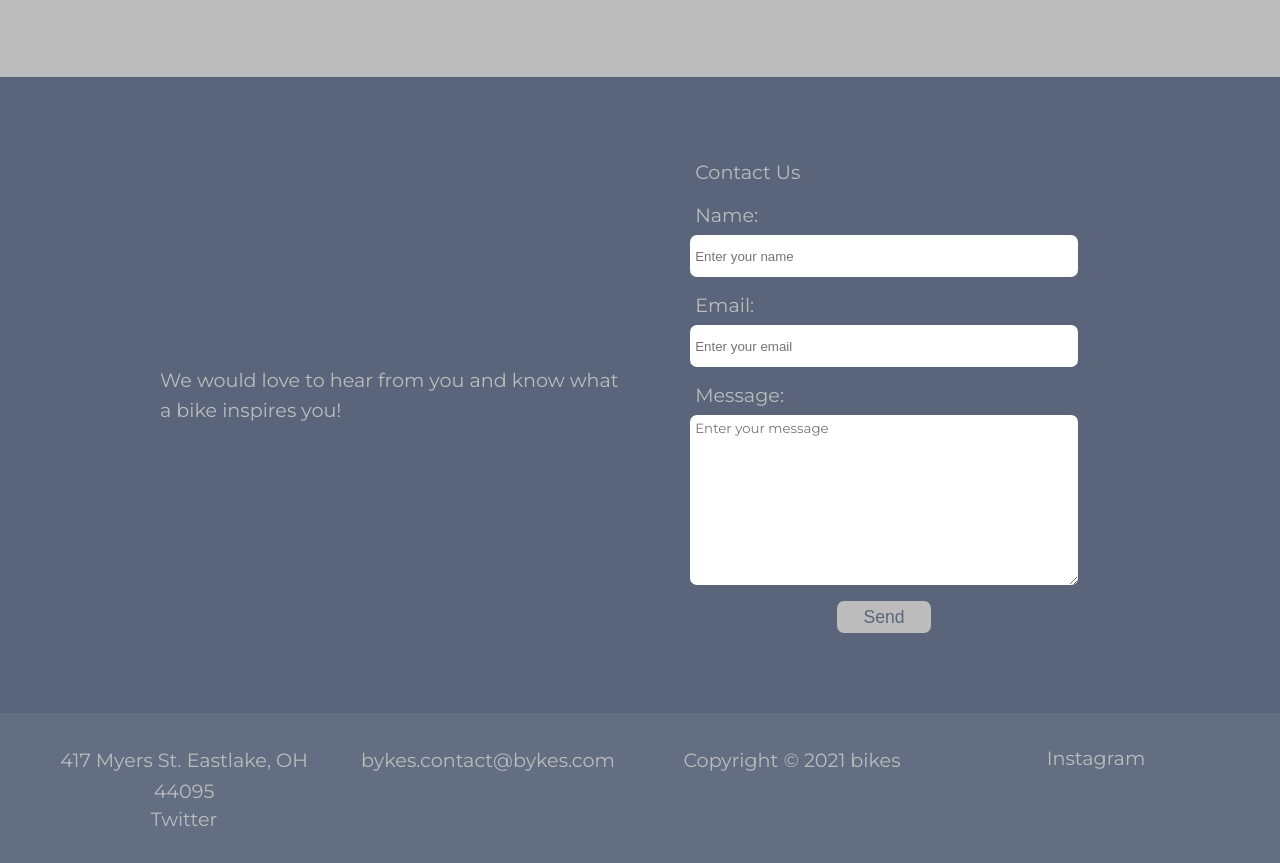
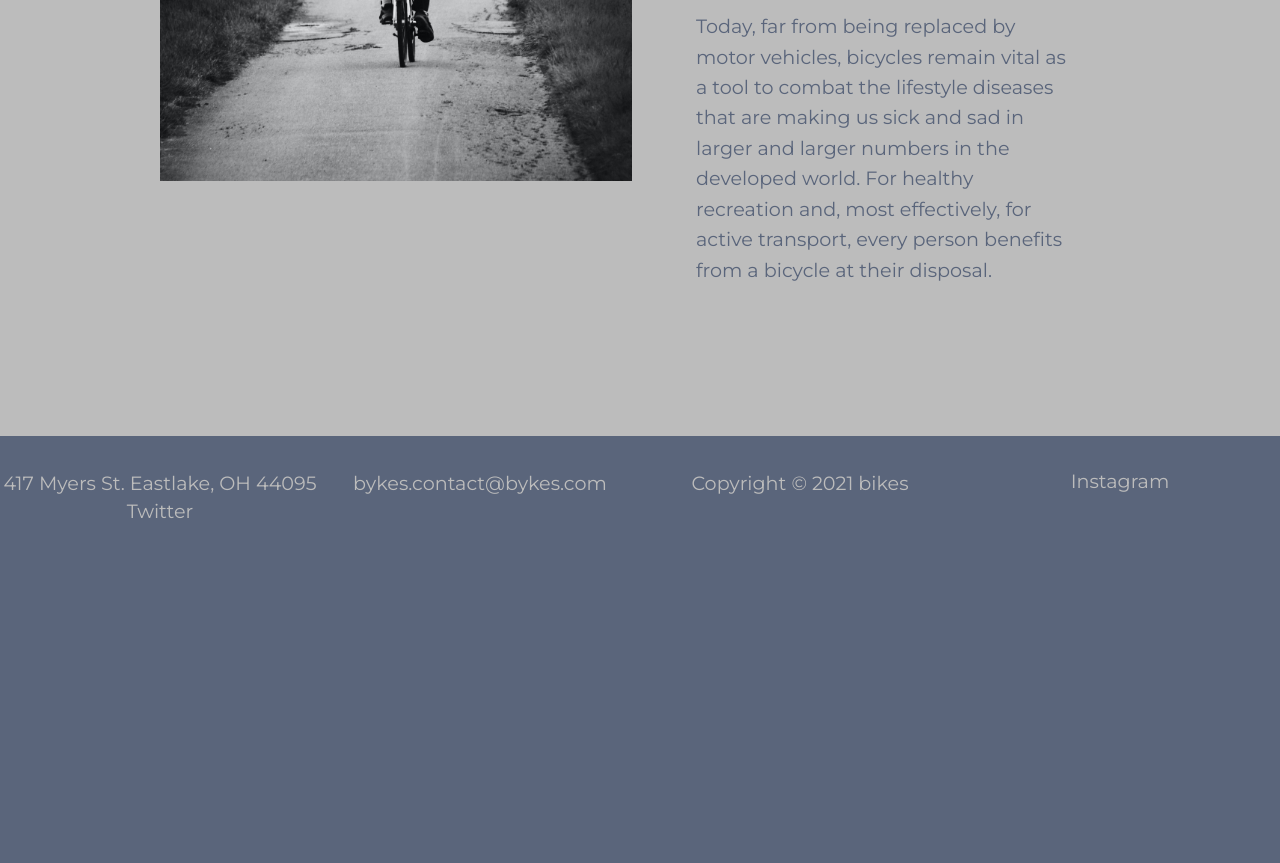
Before and after one commit to nicolasroldan/proyecto-dw-coderhouse, a plain HTML site: page index.html in a window 1280 px wide. Shown: the part 2980-3843 px from the top of the page. After the commit the page ends 3535 px from the top, so only its background shows below. Drawn offline with Linux system fonts and the light colour scheme.

Commit message:
Movi la seccion de Contact a una vista aparte

```diff
--- a/css/styles.css
+++ b/css/styles.css
@@ -7,6 +7,10 @@
   box-sizing: border-box;
   font-family: 'Montserrat', sans-serif;
   font-size: 1.3rem;
+  background-color: var(--five-color);
+  position: relative;
+  min-height: 100vh;
+  padding-bottom: 5.9rem;
 }
 
 li, a {
@@ -186,7 +190,7 @@
   display: grid;
   grid-template-columns: repeat(auto-fit, minmax(21rem, 1fr));
   gap: 1rem;
-  padding: 5rem 1rem;
+  padding: 10rem 1rem;
   align-items: center;
   text-align: center;
 }
@@ -214,7 +218,7 @@
   display: grid;
   grid-template-columns: repeat(auto-fit, minmax(21rem, 1fr));
   gap: 1rem;
-  padding: 5rem 1rem;
+  padding: 10rem 1rem;
   align-items: center;
   text-align: center;
 }
@@ -272,8 +276,11 @@
 /* Footer */
 
 footer {
-  background-color: #5a657bf0;
-  padding: 2rem 2rem;
+  background-color: var(--five-color);
+  padding: 2rem 0;
+  position: absolute;
+  bottom: 0;
+  width: 100%;
 }
 
 footer ul {
@@ -316,7 +323,7 @@
 
   #about-section, #thoughts-section,
   #contact-section {
-    padding: 5rem 10rem;
+    padding: 11rem 10rem;
     text-align: left;
   }
 
--- a/index.html
+++ b/index.html
@@ -30,7 +30,7 @@
                 <li><a id="about-link" href="#about-section">About</a></li>
                 <li><a id="types-link" href="#types-section">Types</a></li>
                 <li><a id="thoughts-link" href="#thoughts-section">Thoughts</a></li>
-                <li><a id="contact-link" href="#contact-section">Contact</a></li>
+                <li><a id="contact-link" href="./contact.html">Contact</a></li>
             </ul>
         </nav>
     </header>
@@ -100,25 +100,6 @@
         </div>
     </section>
 
-    <!-- Contact Us -->
-    <section id="contact-section">
-        <div>
-            <p>
-                We would love to hear from you and know what a bike inspires you!
-            </p>
-        </div>
-        <form>
-            <p>Contact Us</p>
-            <label for="name">Name: </label>
-            <input type="text" id="name" placeholder="Enter your name">
-            <label for="email">Email: </label>
-            <input type="text" id="email" placeholder="Enter your email">
-            <label for="message">Message: </label>
-            <textarea id="message" cols="30" rows="10" placeholder="Enter your message"></textarea>
-            <input id="submit-btn" type="submit" value="Send">
-        </form>
-    </section>
-
     <!-- Footer -->
     <footer>
         <ul>
```
Also changed, not shown: contact.html (added, +74 -0 lines).
